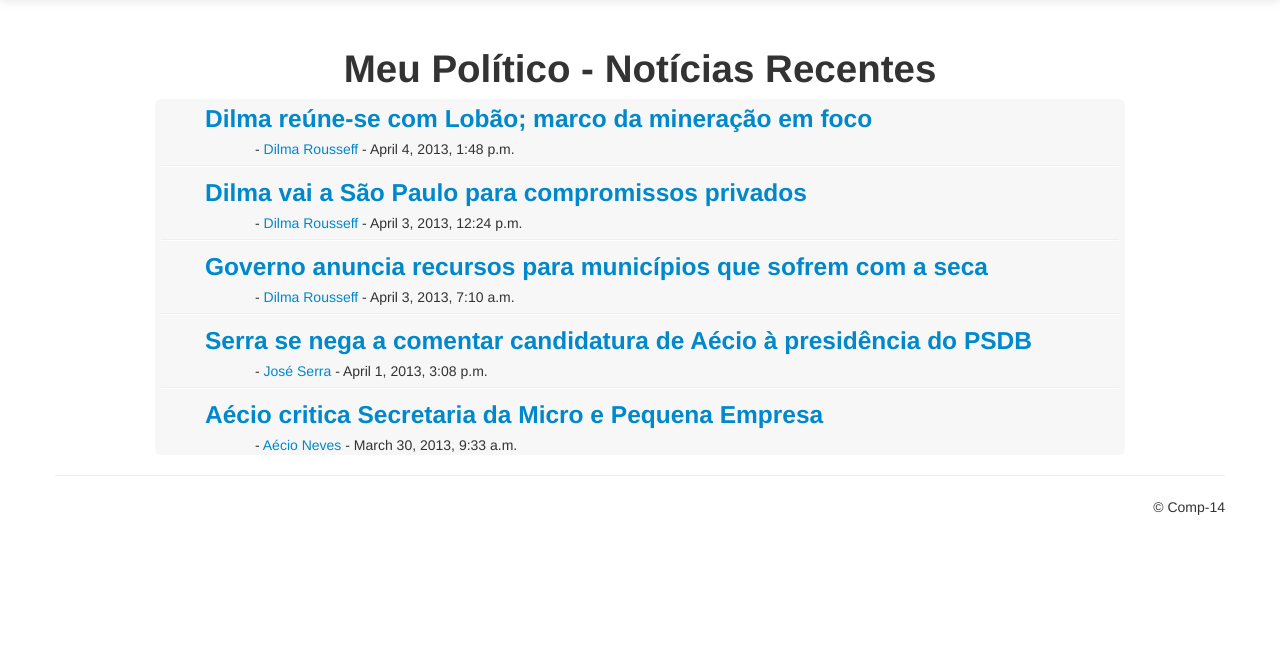
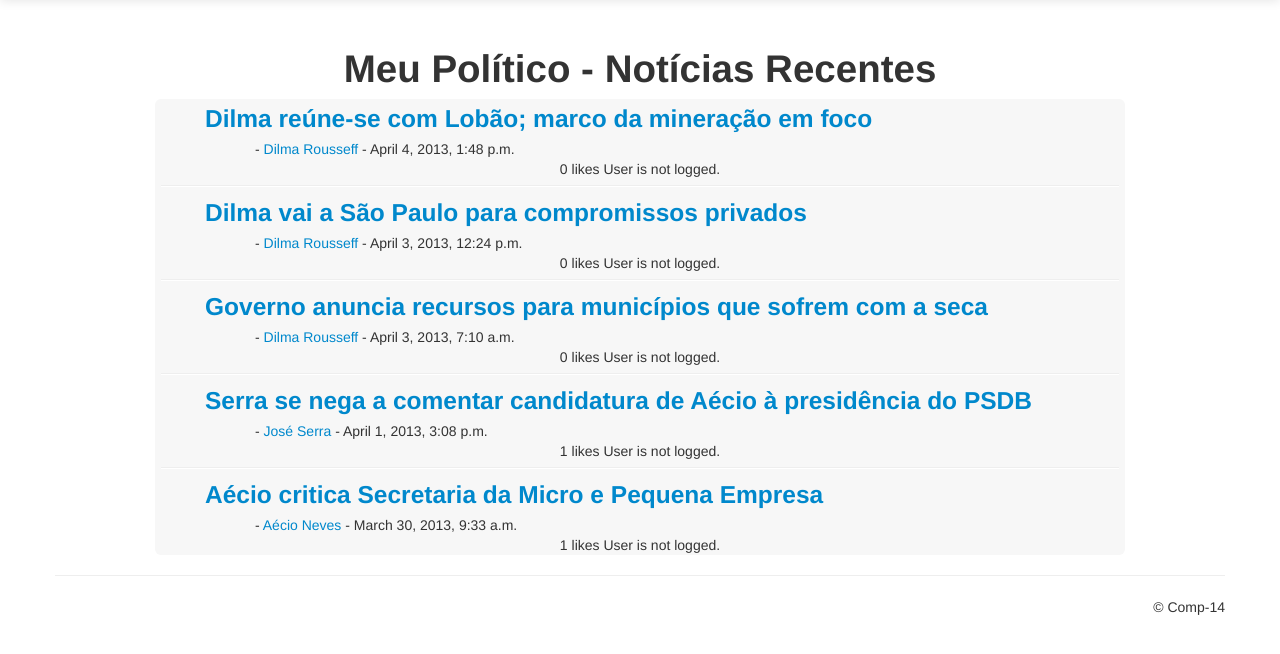
Before and after one commit to thalesmello/meupolitico, a Django app: page /news/ in a window 1280 px wide. Shown: the part 101-755 px from the top of the page. Run offline with Django 3.2, Linux system fonts and the light colour scheme; data comes from the database, SQL or seed files in the repository; both versions use the stored data as it was after the commit; parts of the project's set-up code (start-up, migrations or seed data) failed here and were passed over; some libraries are stand-ins or nearby versions.

Commit message:
Implemented like buttons.
No tests yet because I can't download selenium.
Syncdb by default doesn't create tables of existing models, so I had to
make the SQL query manually.

```diff
--- a/politicians/models.py
+++ b/politicians/models.py
@@ -41,3 +41,6 @@
 
     def like_news(self,news):
         self.news_liked.add(news)
+
+    def unlike_news(self,news):
+        self.news_liked.remove(news)
--- a/politicians/templates/politicians/news.html
+++ b/politicians/templates/politicians/news.html
@@ -3,10 +3,10 @@
 {% block content %}
 <h1 id="heading_text">Meu Político - {{ news_heading }}</h1>
 
-{% if news_list %}
+{% if news_entry %}
     <div class="row">
     <div class="noticia-wrapper span10 offset1">
-    {% for news in news_list %}
+    {% for news, like_count, like_status in news_entry %}
 
             <div class="noticia">
         <h3 class="news_title"><a href="{{ news.link}}">{{ news.title }}</a> </h3>
@@ -15,6 +15,24 @@
              - {{news.pub_date}}
          </p>
          </div>
+		{{ like_count }} likes
+		{% if like_status == None %}
+			User is not logged.
+		{% elif like_status == True %}
+			You like this.
+			<form action="{% url 'news' %}" method="post">
+				{% csrf_token %}
+				<input type="hidden" name="unliked" value="{{ news.id }}"/>
+				<input type="submit" value="Unlike"/>
+			</form>
+		{% else %}
+			You don't like this.
+			<form action="{% url 'news' %}" method="post">
+				{% csrf_token %}
+				<input type="hidden" name="liked" value="{{ news.id }}"/>
+				<input type="submit" value="Like"/>
+			</form>
+		{% endif %}
         {% if not forloop.last %}
         <hr class="news">
         {% endif %}
--- a/politicians/views.py
+++ b/politicians/views.py
@@ -19,7 +19,43 @@
 
 def news(request):
     news_list = News.objects.all().order_by('-pub_date')[:5]
-    context = {'news_heading': 'Notícias Recentes', 'news_list': news_list}
+
+    try:
+        username = request.session['username']
+        user = User.objects.get(username__exact=username)
+        user_logged_in = True
+    except KeyError, User.DoesNotExist:
+        user_logged_in = False
+
+    news_liked_id = request.POST.get('liked',None)
+    try:
+        news_liked = News.objects.get(id=news_liked_id)
+        user.like_news(news_liked)
+    except:
+        pass
+
+    news_unliked_id = request.POST.get('unliked',None)
+    try:
+        news_unliked = News.objects.get(id=news_unliked_id)
+        user.unlike_news(news_unliked)
+    except:
+        pass
+
+
+    news_like_count = []
+    for news in news_list:
+        news_like_count.append(news.get_likes_count())
+
+    news_like_status = []
+    for news in news_list:
+        if user_logged_in:
+            news_like_status.append(news.does_user_like_me(user))
+        else:
+            news_like_status.append(None)
+
+    news_entry = zip(news_list,news_like_count,news_like_status)
+
+    context = {'news_heading': 'Notícias Recentes', 'news_entry': news_entry}
     return render(request, 'politicians/news.html', context)
 
 def all_news(request):
@@ -31,6 +67,8 @@
 	return render(request, 'politicians/login.html')
 
 def login_user(request):
+        #FIXME: This raises an exception if you type /login_user directly
+        #in the browser
 	name = request.POST['name']
 	try:
 		user = User.objects.get(username=request.POST['name'])
```
Also changed, not shown: meupolitico.db.
